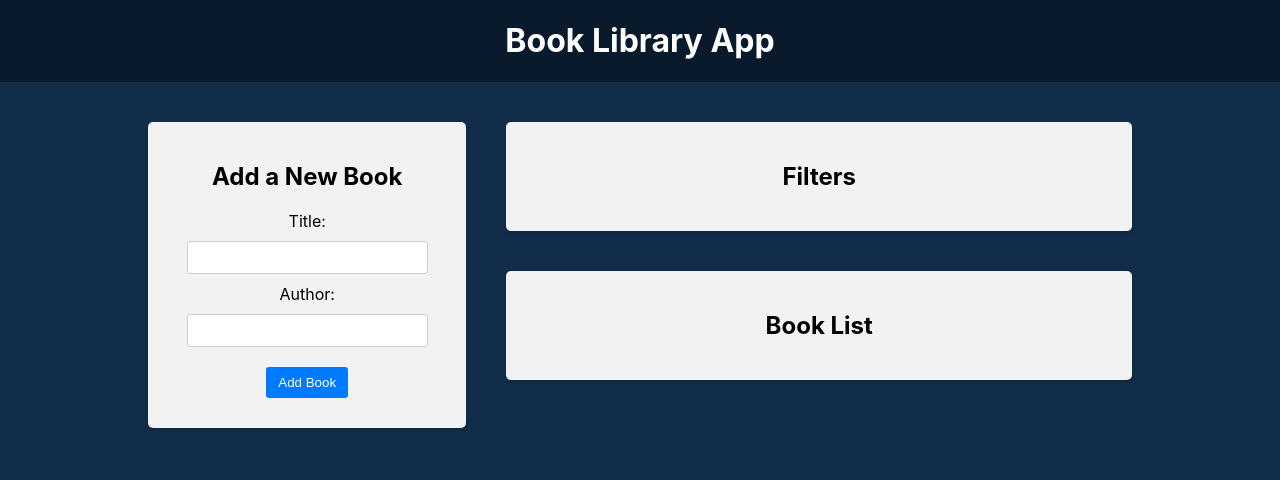
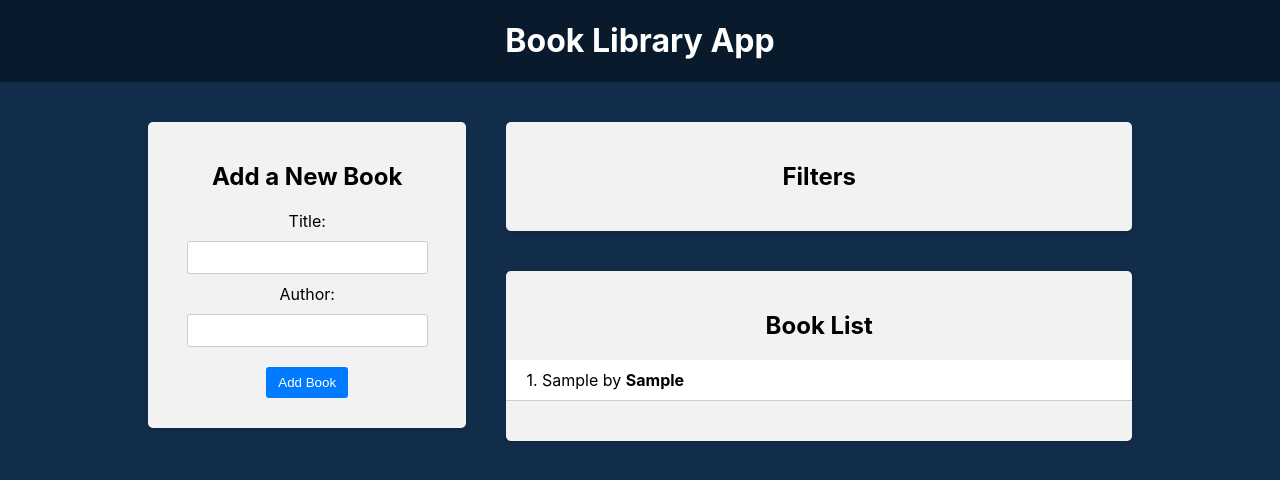
Before and after one commit to AlenaB-dev/BookLibraryApp, a React (Create React App) app in the folder frontend/: page / in a window 1280 px wide. Both pictures are taken after typing "Sample", "Sample" into the empty fields and a click on the button "Add Book". Shown: the top 480 px of the page. Built offline with nearby package versions, Linux system fonts and the light colour scheme.

Commit message:
feat: initialize Redux, add and display books

```diff
--- a/frontend/src/components/BookForm/BookForm.js
+++ b/frontend/src/components/BookForm/BookForm.js
@@ -1,16 +1,23 @@
 import { useState } from "react";
+import { useDispatch } from "react-redux";
+import { addBook } from "../../redux/books/actionCreators.js";
 import "./BookForm.css";
 
 const BookForm = () => {
   const [title, setTitle] = useState("");
   const [author, setAuthor] = useState("");
+  const dispatch = useDispatch();
 
   const handleSubmit = (e) => {
     e.preventDefault(); //исключает перенаправление на новую страницу
 
     if (title && author) {
       // dispatch action
-
+      const book = {
+        title,
+        author,
+      };
+      dispatch(addBook(book));
       setTitle("");
       setAuthor("");
     }
--- a/frontend/src/components/BookList/BookList.js
+++ b/frontend/src/components/BookList/BookList.js
@@ -1,9 +1,26 @@
+import { useSelector } from "react-redux";
 import "./BookList.css";
 
 const BookList = () => {
+  const books = useSelector((state) => state.books); // state.books - название reducer и оно должно совпадавть с названием  books в store.js
+
   return (
     <div className="app-block book-list">
       <h2>Book List</h2>
+      {books.length === 0 ? ( // если books пустой массив
+        <p>No books available</p> // то будет показана эта фраза
+      ) : (
+        // если books не пустой массив, то будет показана инф о книге
+        <ul>
+          {books.map((books, i) => (
+            <li key={i}>
+              <div className="book-info">
+                {++i}. {books.title} by <strong>{books.author}</strong>
+              </div>
+            </li>
+          ))}
+        </ul>
+      )}
     </div>
   );
 };
```
